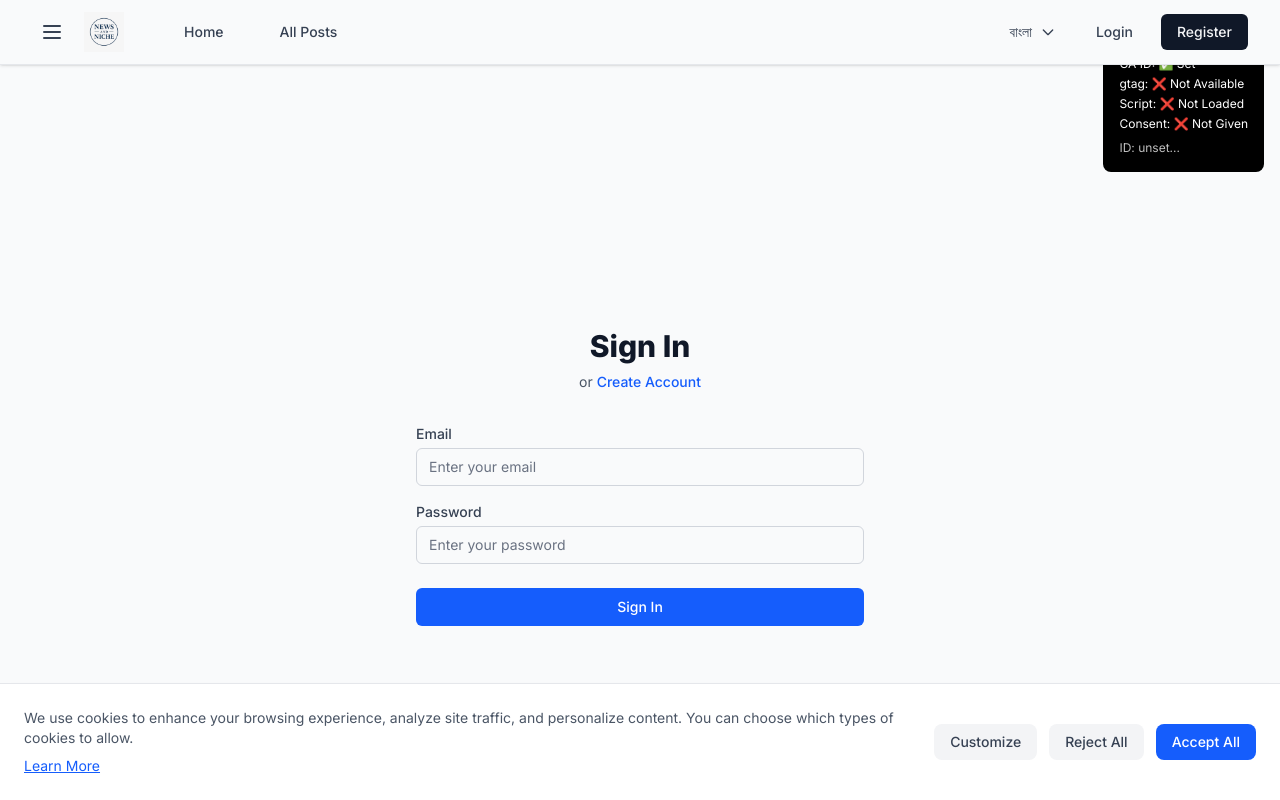
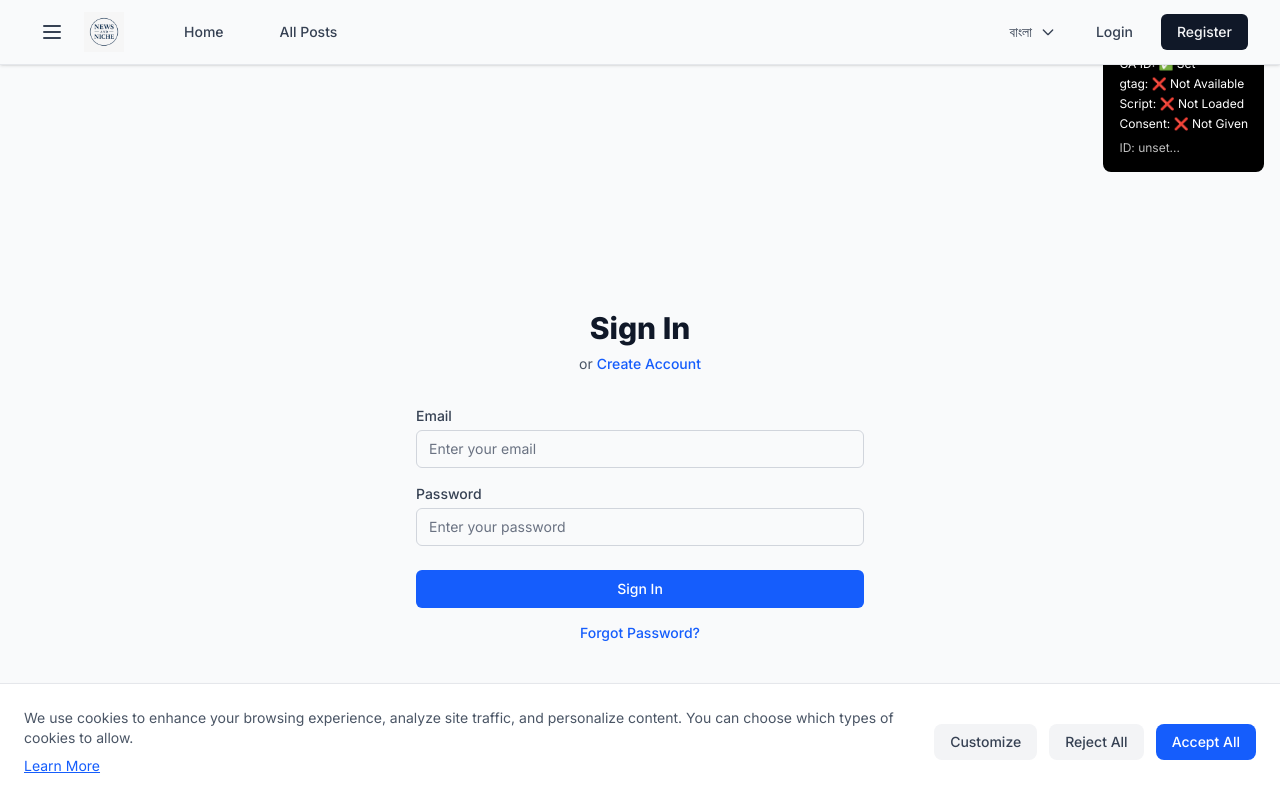
Before and after one commit to Atiqul-Imon/brandnew-newsandniche-frontend, a Next.js app: page /en/login in a window 1280 px wide. Shown: the top 800 px of the page. Built offline with nearby package versions, Linux system fonts and the light colour scheme; no server answers; a web font is replaced by a local one.

Commit message:
Implement password reset, guest and sponsor post system

```diff
--- a/app/components/LoginForm.js
+++ b/app/components/LoginForm.js
@@ -115,6 +115,11 @@ export default function LoginForm({ locale }) {
             >
               {isLoading ? t('auth.signingIn') : t('auth.signIn')}
             </button>
+            <div className="mt-3 text-center">
+              <Link href={`/${locale}/forgot-password`} className="text-sm font-medium text-blue-600 hover:text-blue-500">
+                {t('auth.forgotPassword') || 'Forgot password?'}
+              </Link>
+            </div>
           </div>
         </form>
       </div>
```
